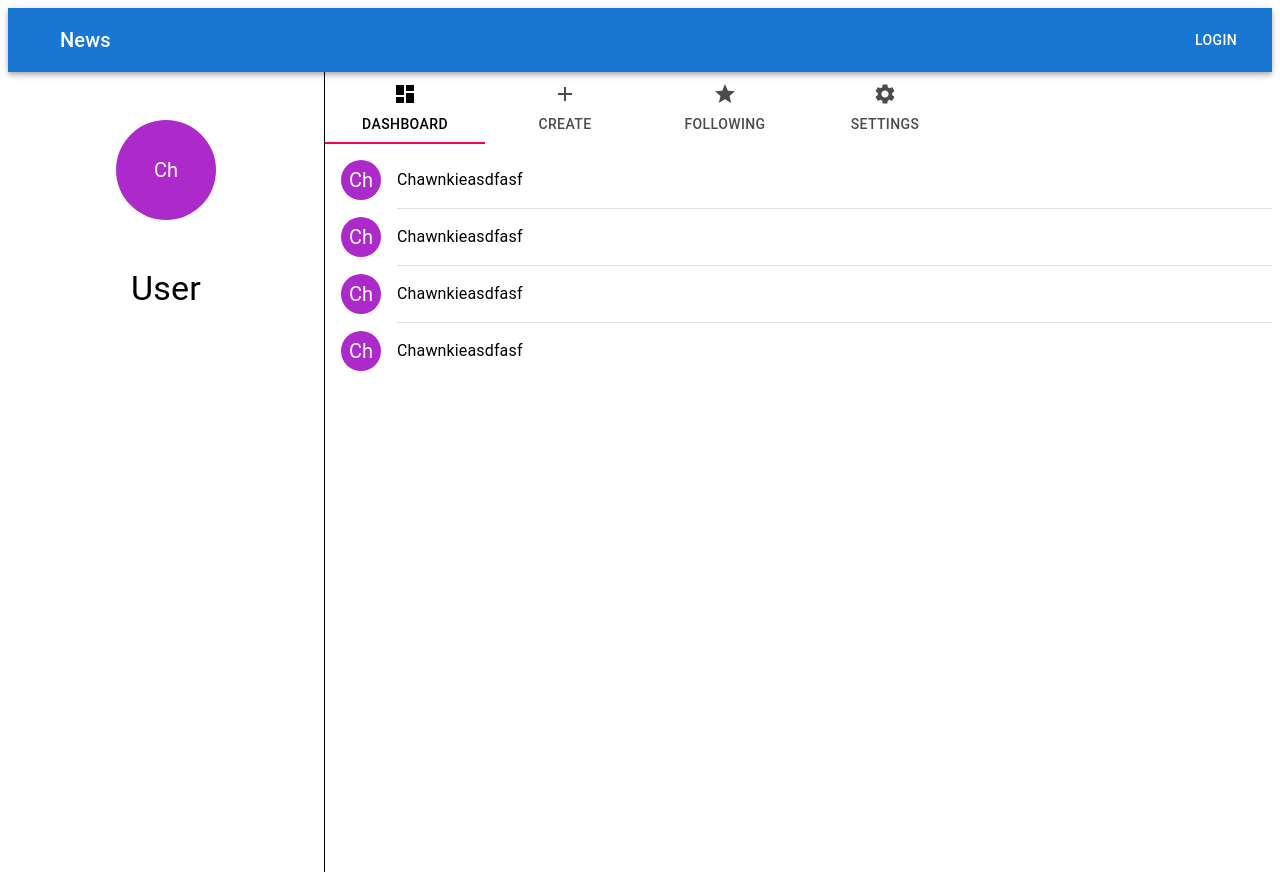
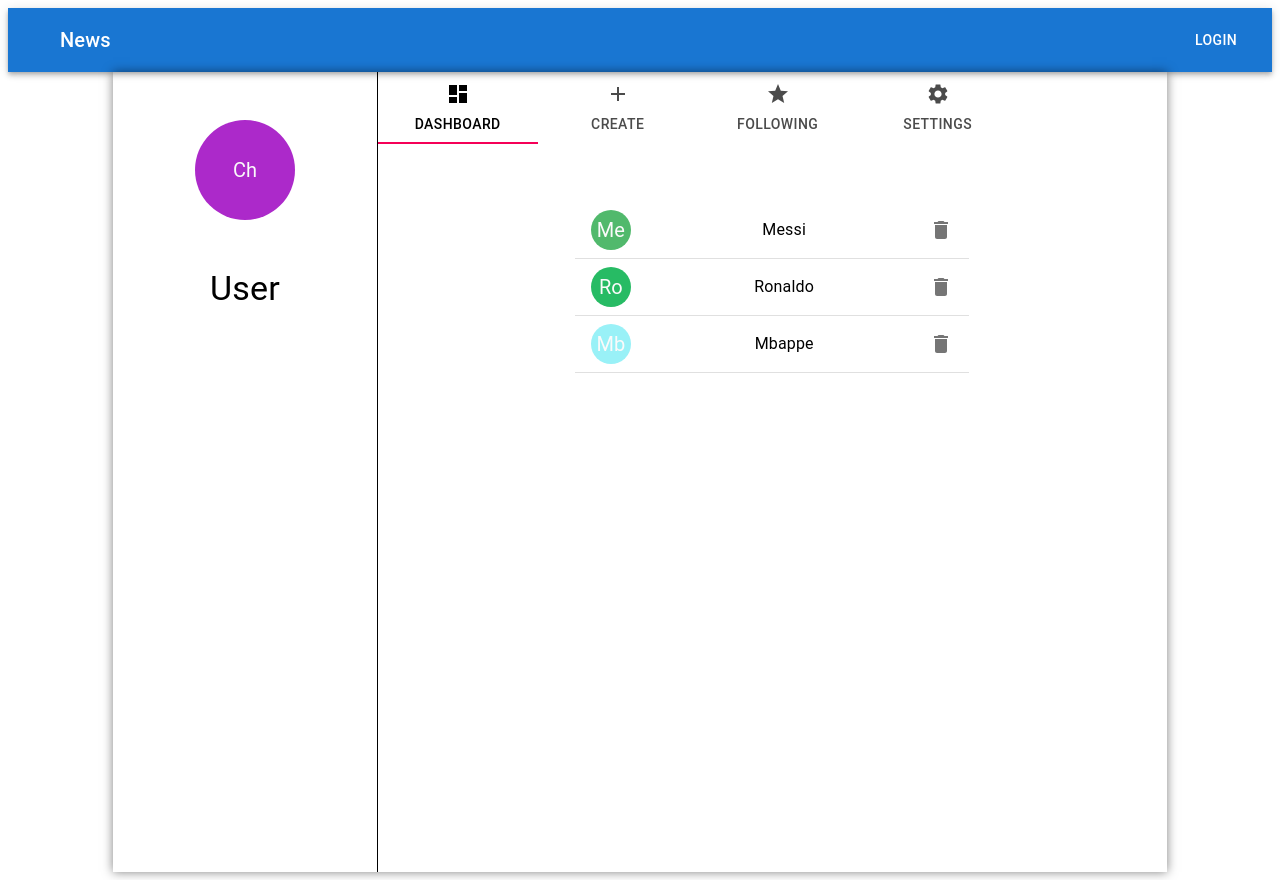
Before and after one commit to demiapollo/soccerScout, a React (Create React App) app in the folder client/: page /profile in a window 1280 px wide. Built offline with nearby package versions, Linux system fonts and the light colour scheme.

Commit message:
created PlayerList component

```diff
--- a/client/src/components/PlayerList.js
+++ b/client/src/components/PlayerList.js
@@ -1,51 +1,102 @@
 import {
+  Typography,
   List,
   ListItem,
   ListItemText,
   ListItemAvatar,
+  ListItemSecondaryAction,
+  IconButton,
   Avatar,
-  Typography,
   Divider,
   makeStyles,
-  Grid,
 } from "@material-ui/core";
+import DeleteIcon from "@material-ui/icons/Delete";
+import StarIcon from "@material-ui/icons/Star";
 
 import { stringAvatar } from "../utils/helpers";
 
 import { useQuery } from "@apollo/client";
 
-export const PlayerList = () => {
+export const PlayerList = (props) => {
+  const { dashboard, players, following } = props;
+
+  const useStyles = makeStyles((theme) => ({
+    root: {
+      display: "flex",
+      justifyContent: "center",
+    },
+
+    list: {
+      maxHeight: "725px",
+      width: "50%",
+      marginTop: "50px",
+      overflowY: "auto",
+    },
+  }));
+
+  const classes = useStyles();
+
   return (
+    <div className={classes.root}>
+      {dashboard ? (
+        <List className={classes.list}>
+          {players.length === 0 ? (
             <div>
-      <List>
+              <Typography variant="h4" align="center">
+                You haven't created any players yet!
+              </Typography>
+            </div>
+          ) : (
+            players.map((player, index) => {
+              return (
+                <div key={index}>
                   <ListItem>
                     <ListItemAvatar>
-            <Avatar {...stringAvatar("Chawnkieasdfasf")} />
+                      <Avatar {...stringAvatar(player)} />
                     </ListItemAvatar>
-          <ListItemText primary="Chawnkieasdfasf" />
+                    <ListItemText primary={player} align="center" />
+                    <ListItemSecondaryAction>
+                      <IconButton edge="end" aria-label="delete">
+                        <DeleteIcon />
+                      </IconButton>
+                    </ListItemSecondaryAction>
                   </ListItem>
-        <Divider variant="inset" component="li" />
+                  <Divider />
+                </div>
+              );
+            })
+          )}
+        </List>
+      ) : (
+        <List className={classes.list}>
+          {following.length === 0 ? (
+            <div>
+              <Typography variant="h4" align="center">
+                You aren't following any players yet!
+              </Typography>
+            </div>
+          ) : (
+            following.map((player, index) => {
+              return (
+                <div key={index}>
                   <ListItem>
                     <ListItemAvatar>
-            <Avatar {...stringAvatar("Chawnkieasdfasf")} />
+                      <Avatar {...stringAvatar(player)} />
                     </ListItemAvatar>
-          <ListItemText primary="Chawnkieasdfasf" />
+                    <ListItemText primary={player} align="center" />
+                    <ListItemSecondaryAction>
+                      <IconButton edge="end" aria-label="follow">
+                        <StarIcon />
+                      </IconButton>
+                    </ListItemSecondaryAction>
                   </ListItem>
-        <Divider variant="inset" component="li" />
-        <ListItem>
-          <ListItemAvatar>
-            <Avatar {...stringAvatar("Chawnkieasdfasf")} />
-          </ListItemAvatar>
-          <ListItemText primary="Chawnkieasdfasf" />
-        </ListItem>
-        <Divider variant="inset" component="li" />
-        <ListItem>
-          <ListItemAvatar>
-            <Avatar {...stringAvatar("Chawnkieasdfasf")} />
-          </ListItemAvatar>
-          <ListItemText primary="Chawnkieasdfasf" />
-        </ListItem>
+                  <Divider />
+                </div>
+              );
+            })
+          )}
         </List>
+      )}
     </div>
   );
 };
--- a/client/src/components/UserTab.js
+++ b/client/src/components/UserTab.js
@@ -39,11 +39,11 @@ const UserTab = () => {
       </div>
       <div>
         <TabPanel value={value} index={0}>
-          <PlayerList />
+          <PlayerList dashboard players={["Messi", "Ronaldo", "Mbappe"]} />
         </TabPanel>
         <TabPanel value={value} index={1}></TabPanel>
         <TabPanel value={value} index={2}>
-          {/* <PlayerList /> */}
+          <PlayerList following={["Neymar", "De Bruyne", "Lewandowski"]} />
         </TabPanel>
         <TabPanel value={value} index={3}>
           <Settings />
--- a/client/src/pages/Profile.js
+++ b/client/src/pages/Profile.js
@@ -38,7 +38,15 @@ const Profile = () => {
 
   return (
     <div>
-      <Grid container>
+      <Grid container justifyContent="center">
+        <Grid
+          item
+          xs={10}
+          style={{
+            display: "flex",
+            boxShadow: "0px 0px 10px 0px rgba(0,0,0,0.5)",
+          }}
+        >
           <Grid container direction="column" alignContent="center" xs={3}>
             <Avatar
               className={classes.icon}
@@ -59,6 +67,7 @@ const Profile = () => {
             <UserTab />
           </Grid>
         </Grid>
+      </Grid>
     </div>
   );
 };
--- a/client/src/utils/helpers.js
+++ b/client/src/utils/helpers.js
@@ -15,18 +15,14 @@ export const stringToColor = (string) => {
   }
   /* eslint-enable no-bitwise */
 
-  console.log(color);
-
   return color;
 };
 
 export const stringAvatar = (name) => {
-  const here = {
+  return {
     style: {
       backgroundColor: stringToColor(name),
     },
     children: `${name.split("")[0]}${name.split("")[1]}`,
   };
-  console.log(here);
-  return here;
 };
```
Lines whose indentation alone changed are shown as unchanged.
